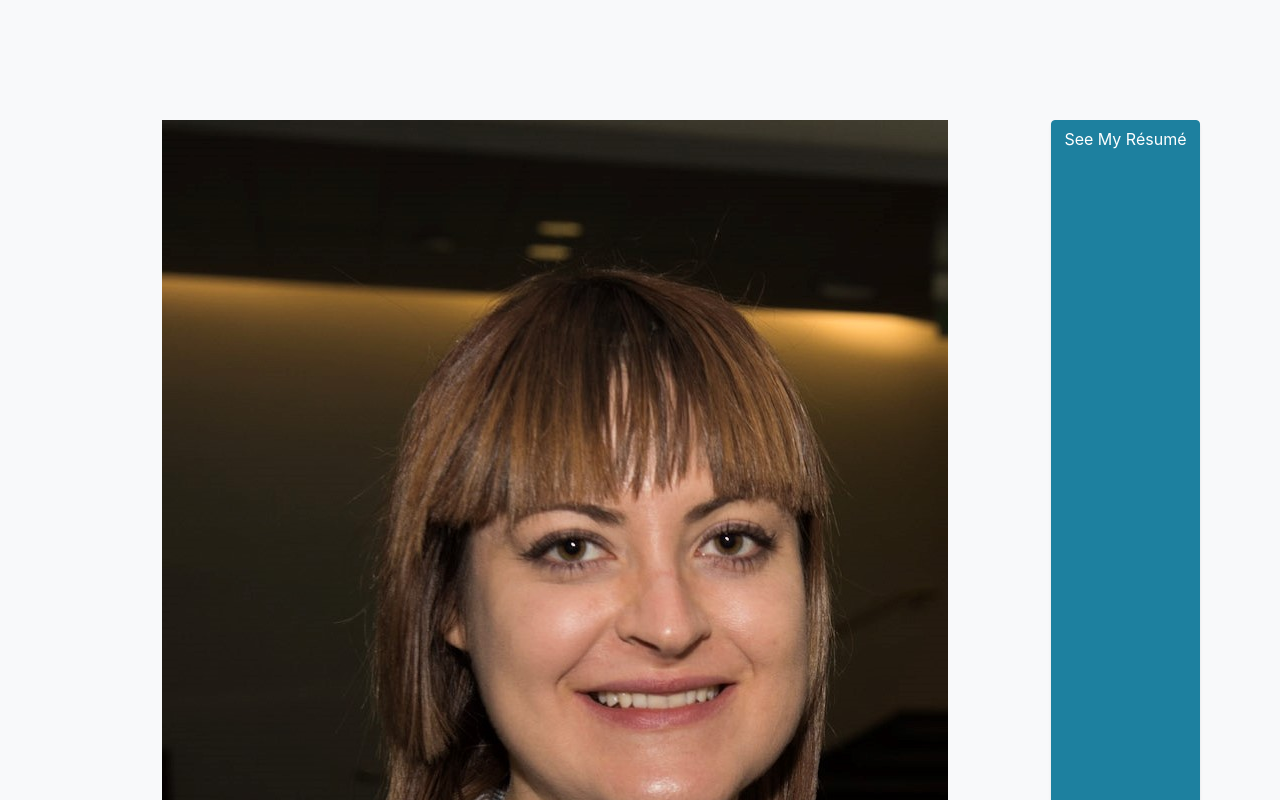
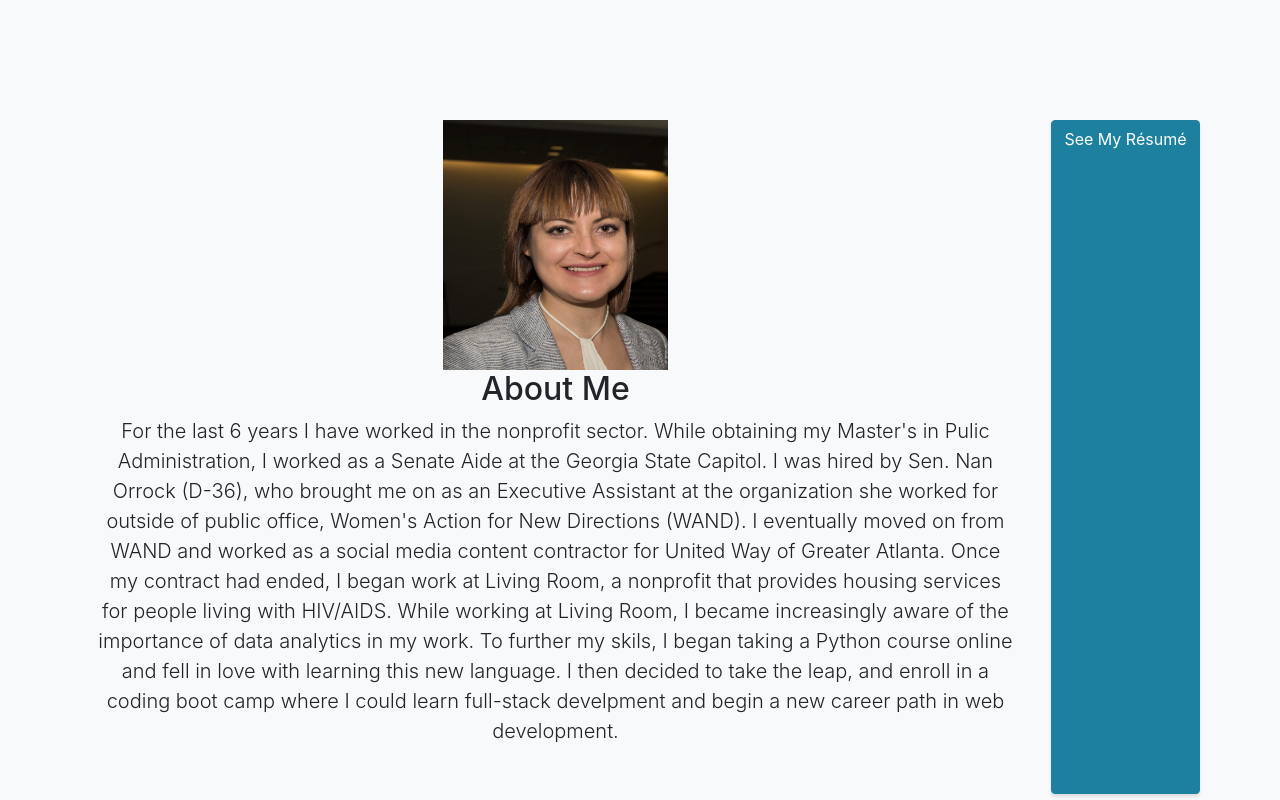
Before and after one commit to elinley1/elinley1.github.io, a website with bundled scripts: page index.html in a window 1280 px wide. Shown: the part 800-1600 px from the top of the page. Built offline with nearby package versions, Linux system fonts and the light colour scheme.

Commit message:
resized headshot

```diff
--- a/index.html
+++ b/index.html
@@ -66,7 +66,7 @@
     <div class="container text-center">
       <div class="row">
         <div class="col-lg-10 mx-auto">
-            <img src="/img/el-headshot.jpg" alt="Placeholder" />
+            <img height="250px" width="225px" src="/img/el-headshot.jpg" alt="Placeholder" />
           <h2>About Me</h2>
           <p class="lead mb-5">For the last 6 years I have worked in the nonprofit sector. While obtaining my Master's in Pulic Administration,
             I worked as a Senate Aide at the Georgia State Capitol. I was hired by Sen. Nan Orrock (D-36), who brought me
```
